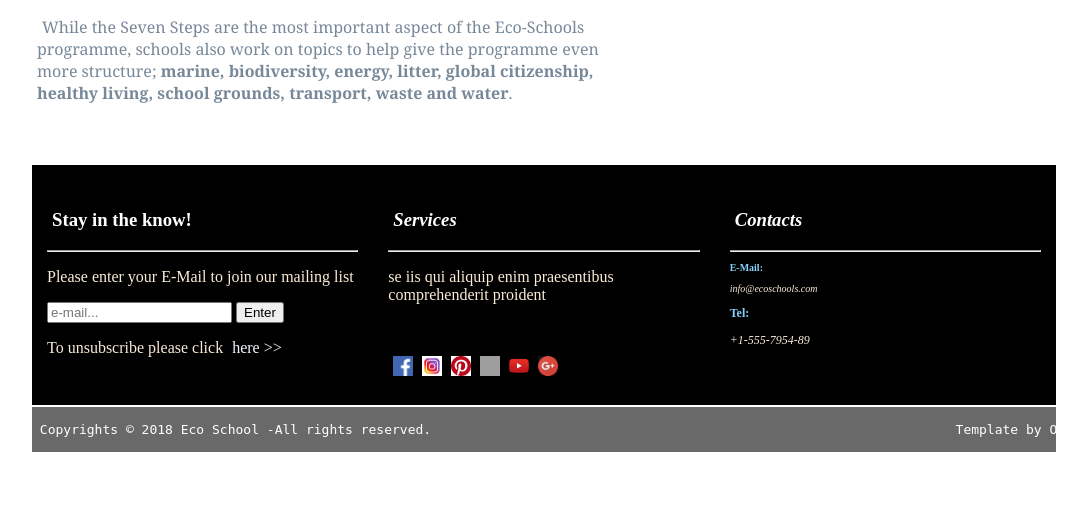
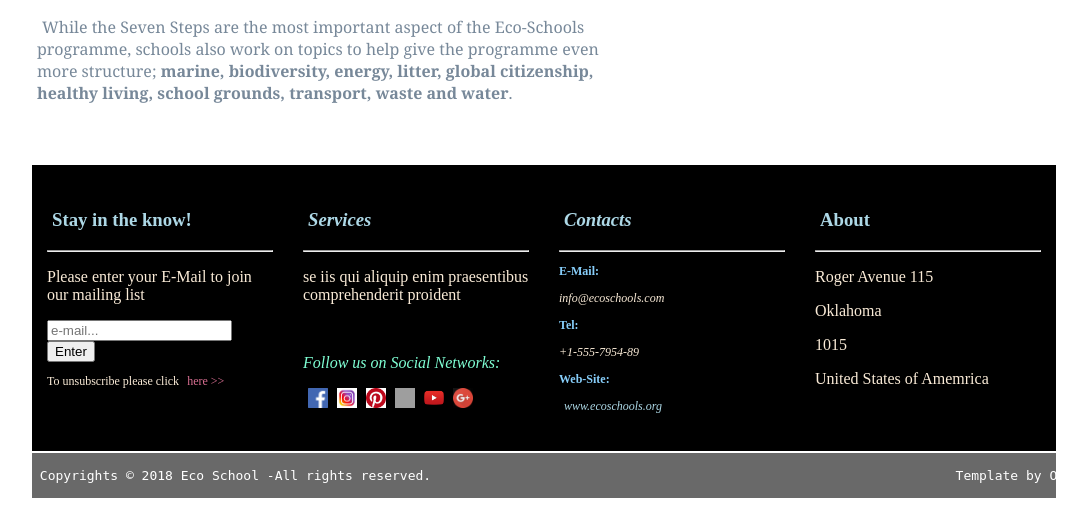
Before and after one commit to edonb99/INT18_19_Gr32, a PHP site: page / in a window 1280 px wide. Shown: the part 1148-1659 px from the top of the page, without its empty margins (96-1183 px from the left). Before the commit the page ends 1600 px from the top, so only its background shows below. Run offline with PHP 8.4, Linux system fonts and the light colour scheme; grey boxes are pictures that could not be loaded.

Commit message:
update i footerit

```diff
--- a/Index.html
+++ b/Index.html
@@ -215,11 +215,11 @@ We offer schools a building that is a breath of fresh air. They will not only in
 
         <div class="details">
 
-        <h3><a href="#">Stay in the know!</a></h3> <hr/>
+        <h3 style="color: lightblue"><a href="#">Stay in the know!</a></h3> <hr/>
         <p style="color: antiquewhite">Please enter your E-Mail to join our mailing list</p>
         <input type="text" placeholder="e-mail...">
         <input type="submit" value="Enter">
-        <p style="color: antiquewhite">To unsubscribe please click <a href="">here >></a></p>
+        <p style="color: antiquewhite; font-size: 12px">To unsubscribe please click <a href="">here >></a></p>
 
         </div>
 
@@ -227,11 +227,10 @@ We offer schools a building that is a breath of fresh air. They will not only in
 
         <div class="details">
 
-        <h3 style="float: center"><a href="#"><i>Services</i></a></h3> <hr>
-        <p style="color: antiquewhite"> se iis qui aliquip enim praesentibus comprehenderit proident</p>
+        <h3 style="float: center; color: lightcoral"><a href="#"><i>Services</i></a></h3> <hr>
+        <p style="color: antiquewhite"> se iis qui aliquip enim praesentibus comprehenderit proident</p> <br/>
+            <p style="font-display: swap; color: aquamarine"><i>Follow us on Social Networks:</i></p>
 
-            <br>
-            <br>
 
         <div class="social">
 
@@ -248,34 +247,27 @@ We offer schools a building that is a breath of fresh air. They will not only in
         </div>
 
 
-
         <div class="details">
 
         <h3 style="folat: center"><a href="#"><i>Contacts</i></a></h3> <hr>
-         <p style="color: lightskyblue; font-size: 10px"><b>E-Mail:</b></p> <p style="color: antiquewhite; font-size: 10px"><i>info@ecoschools.com</i></p>
+         <p style="color: lightskyblue; font-size: 12px"><b>E-Mail:</b></p> <p style="color: antiquewhite; font-size: 12px"><i>info@ecoschools.com</i></p>
         <p style="color: lightskyblue; font-size: 12px;"><b>Tel:</b></p> <p style="color: antiquewhite; font-size: 12px"><i>+1-555-7954-89</i></p>
-
+             <p style="color: lightskyblue; font-size: 12px"><b>Web-Site:</b></p> <p style="color: antiquewhite; font-size: 12px"><i><a href="#Web">www.ecoschools.org</a></i></p>
         </div>
 
 
         <!-----------------------------------------Pjesa e tepert----------------------------------------------------------------------------------------->
 
-        <!--<div class="details">
-
-        <h3 style="float: center"><a href="#">Drop Down</a></h3> <hr>
-        <p>praesentibus a consectetur incurreret quid e ipsum duis firmissimum a noster</p>
-
-        </div>
-
-
 
         <div class="details">
 
         <h3 style="float: center"><a href="#">About</a></h3><hr>
-        <p>incurreret quid e ipsum duis firmissimum a noster relinqueret possumus duis</p>
+        <p style="color: antiquewhite">Roger Avenue 115</p>
+        <p style="color: antiquewhite">Oklahoma</p>
+        <p style="color: antiquewhite">1015</p>
+        <p style="color: antiquewhite">United States of Amemrica</p>
 
-        </div>-->
-
+        </div>
 
 
     </footer>
@@ -287,7 +279,6 @@ We offer schools a building that is a breath of fresh air. They will not only in
         </div>
 
 
-
 </body>
 
 </html>
--- a/index.css
+++ b/index.css
@@ -12,20 +12,20 @@
 /* */
 .details {
     padding: inherit;
-    width:33.3%;
+    width:40%;
     height:auto;
     padding:5px;
     margin:10px;
 }
 .details a:link{
     text-decoration: none;
-    color: white;
+    color: lightblue;
     padding-left: 5px;
 }
 
 .details  a:visited {
     text-decoration: none;
-    color: aliceblue;
+    color: palevioletred;
 
 }
 
```
